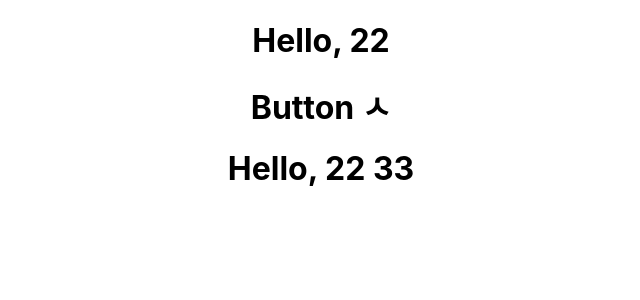
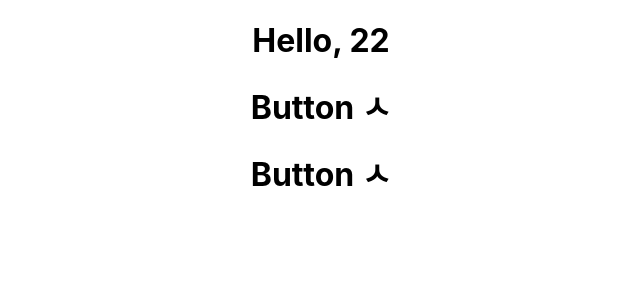
Before and after one commit to shj0000/chain, a React (Create React App) app in the folder client/react-test2/: page / in a window 1280 px wide. Shown: the top 300 px of the page, without its empty margins (319-959 px from the left). Built offline with nearby package versions, Linux system fonts and the light colour scheme.

Commit message:
Update Comp2.js

```diff
--- a/client/react-test2/src/component/Comp2.js
+++ b/client/react-test2/src/component/Comp2.js
@@ -8,16 +8,18 @@ class Comp2 extends React.Component {
   static getDerivedStateFromProps(props, state) {
     return {favoritecolor: props.favcol };
   }
-
   componentDidMount() {
     setTimeout(() => {
       this.setState({favoritecolor: "yellow"})
     }, 1000)
     console.log("test");
   }
+  test() {
+     alert(22);
+  }
 
   render() {
-    return <h1>Hello, 22 33{this.props.name}</h1>;
+    return <h1 onClick={this.test}>Button ㅅ{this.props.name}</h1>;
   }
 }
 
```
